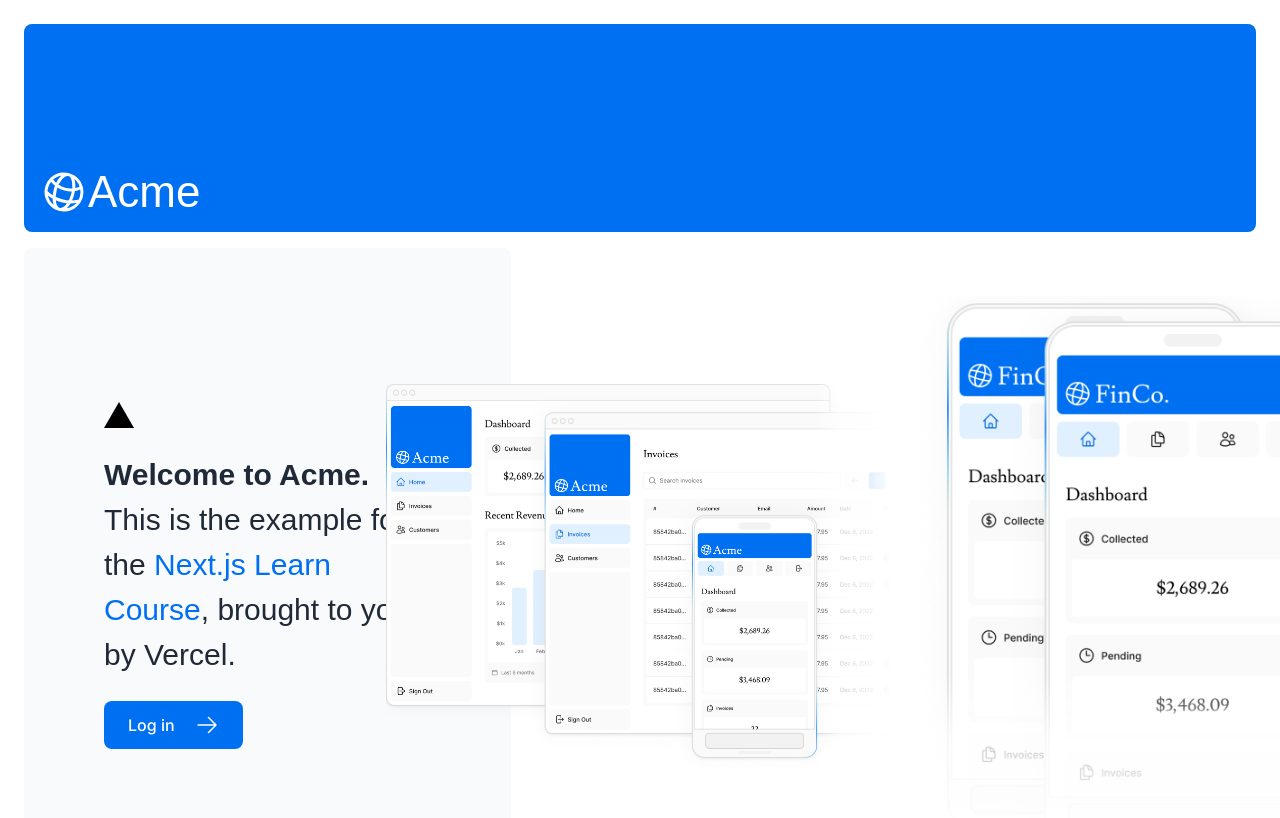
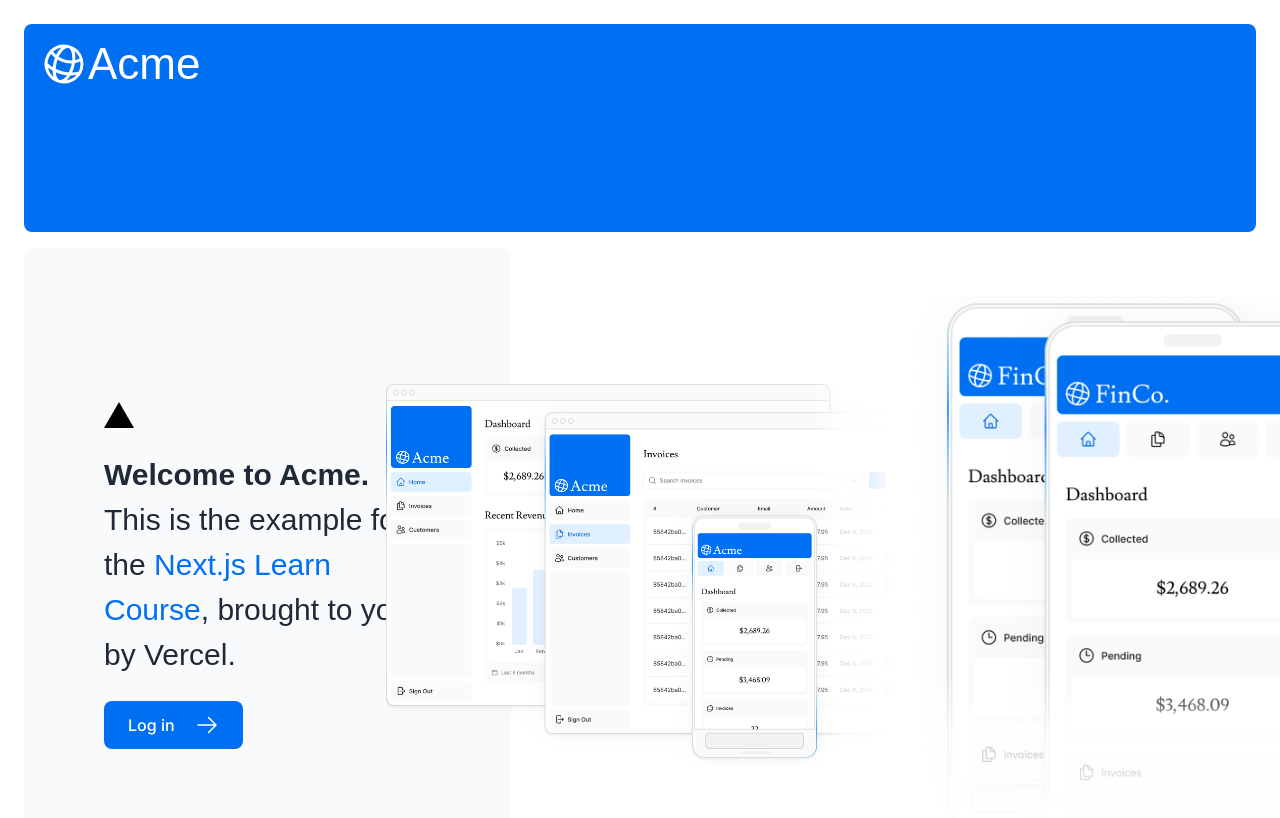
Before and after one commit to emilyynorton/nextJS-tutorial, a Next.js app: page / in a window 1280 px wide. Shown: the top 818 px of the page. Built offline with nearby package versions, Linux system fonts and the light colour scheme; a web font is replaced by a local one.

Commit message:
fix turbopack error

```diff
--- a/app/page.tsx
+++ b/app/page.tsx
@@ -7,7 +7,7 @@
 export default function Page() {
   return (
     <main className="flex min-h-screen flex-col p-6">
-      <div className="flex h-20 shrink-0 items-end rounded-lg bg-blue-500 p-4 md:h-52">
+      <div className="nd rounded-lg bg-blue-500 p-4 md:h-52">
         <AcmeLogo />
       </div>
       <div className="mt-4 flex grow flex-col gap-4 md:flex-row">
--- a/package.json
+++ b/package.json
@@ -2,7 +2,7 @@
   "private": true,
   "scripts": {
     "build": "next build",
-    "dev": "next dev --turbopack",
+    "dev": "next dev",
     "start": "next start"
   },
   "dependencies": {
```
Also changed, not shown: app/ui/home.module.css (added, +7 -0 lines), 1 other file (tests, documents, lock files or other folders).
